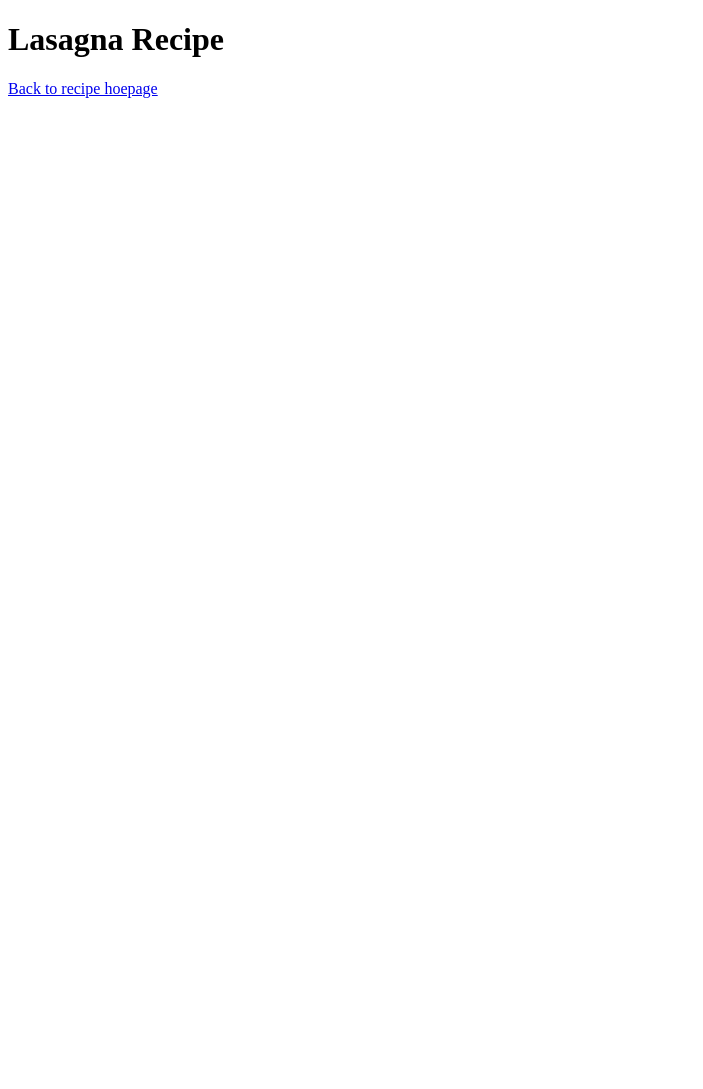
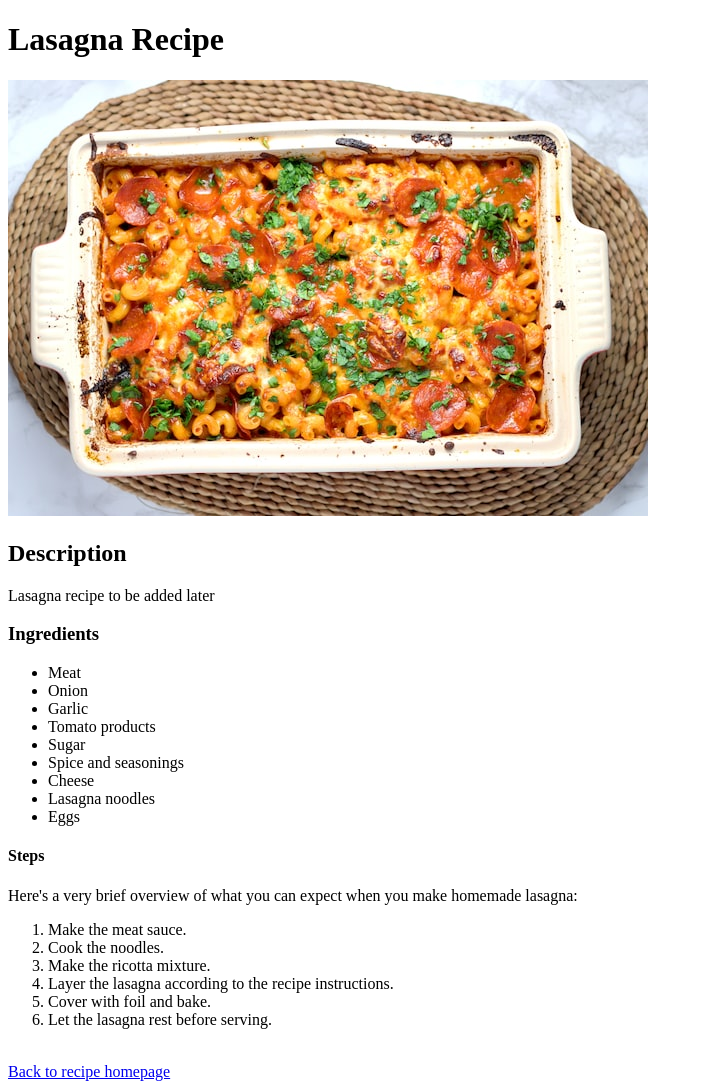
Before and after one commit to adeolaonads/odin-recipes, a plain HTML site: page recipes/lasagna.html in a window 1280 px wide. Shown: the whole page, without its empty margins (0-703 px from the left). Before the commit the page ends 800 px from the top, so only its background shows below. Drawn offline with Linux system fonts and the light colour scheme.

Commit message:
Images folder created and Lasagna recipe updated

```diff
--- a/recipes/lasagna.html
+++ b/recipes/lasagna.html
@@ -8,6 +8,34 @@
 </head>
 <body>
     <h1>Lasagna Recipe</h1>
-    <a href="../index.html">Back to recipe hoepage</a>
+    <img src="../images/lasagna.jpg" alt="">
+    <h2>Description</h2>
+    <p>Lasagna recipe to be added later</p>
+    <h3>Ingredients</h3>
+    <ul>
+        <li>Meat</li>
+        <li>Onion</li>
+        <li>Garlic</li>
+        <li>Tomato products</li>
+        <li>Sugar</li>
+        <li>Spice and seasonings</li>
+        <li>Cheese</li>
+        <li>Lasagna noodles</li>
+        <li>Eggs</li>
+    </ul>
+    <h4>Steps</h4>
+    <p>Here's a very brief overview of what you can expect when you make homemade lasagna:</p>
+    <ol>
+        <li>Make the meat sauce.</li>
+        <li>Cook the noodles.</li>
+        <li>Make the ricotta mixture.</li>
+        <li>Layer the lasagna according to the recipe instructions.</li>
+        <li>Cover with foil and bake.</li>
+        <li>Let the lasagna rest before serving.</li>
+
+    </ol>
+    <br>
+    <a href="../index.html">Back to recipe homepage</a>
+
 </body>
 </html>
```
Also changed, not shown: index.html (added, +13 -0 lines), images/lasagna.jpg (added), 1 other file.
